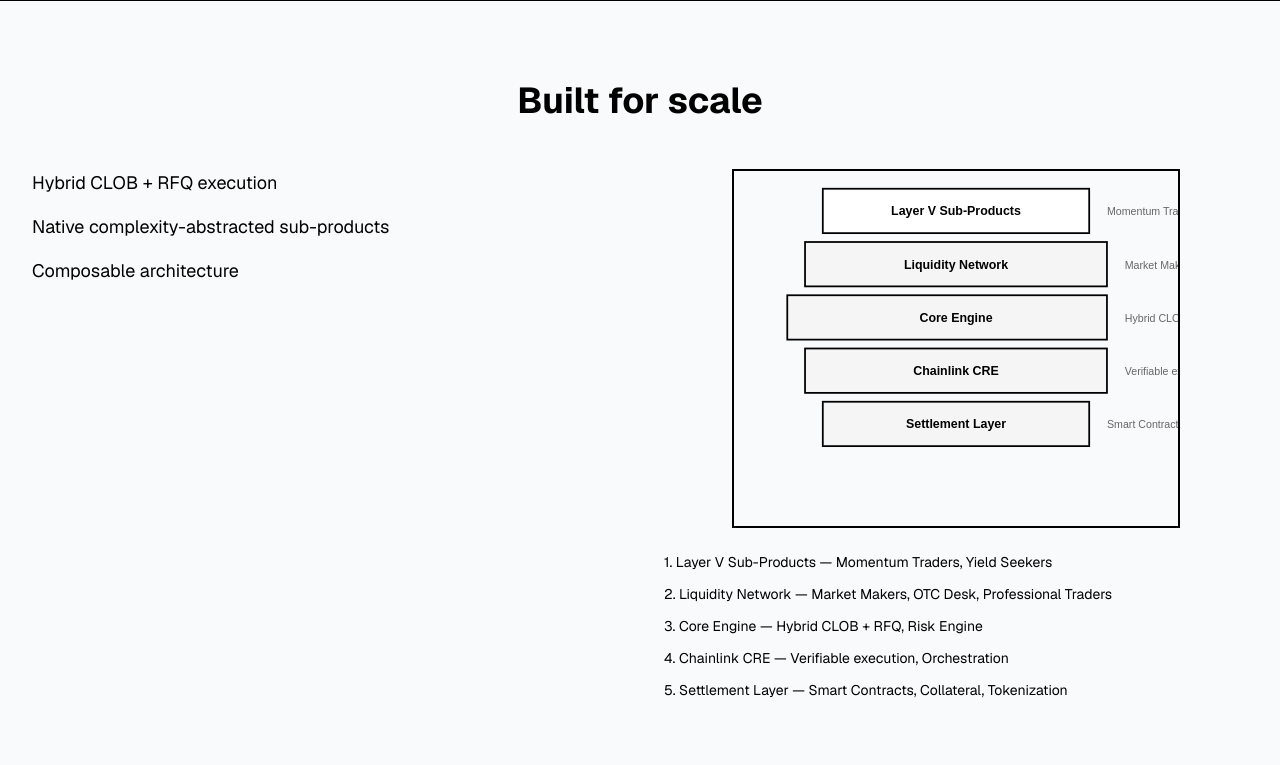
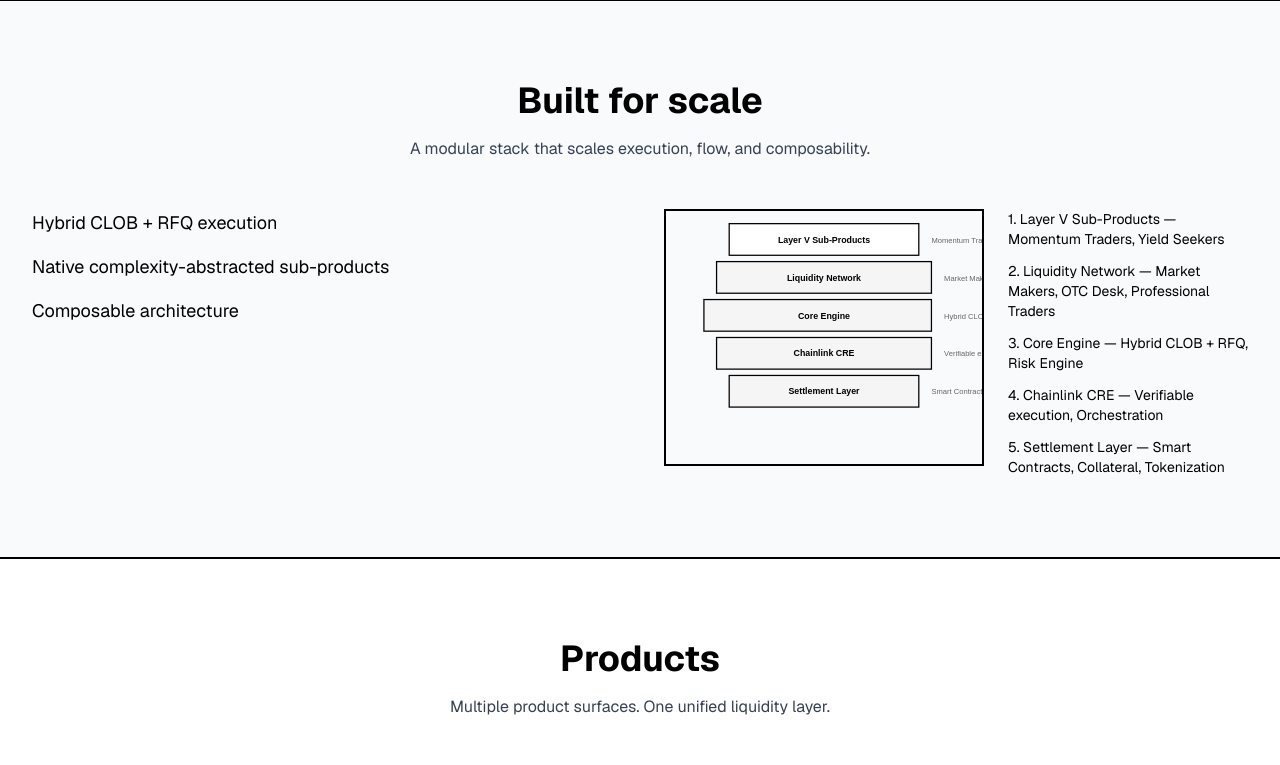
Before and after one commit to baptiste-layerv/layerv-landing-wireframe, a Next.js app: page / in a window 1280 px wide. Shown: the part 800-1565 px from the top of the page. Built offline with nearby package versions, Linux system fonts and the light colour scheme.

Commit message:
Add descriptions and update layout for Built for scale and Products sections

```diff
--- a/app/page.tsx
+++ b/app/page.tsx
@@ -198,7 +198,8 @@ export default function Home() {
         className="border-b-2 border-black bg-gray-50 fade-in opacity-0 transition-opacity duration-700"
       >
         <div className="container mx-auto px-4 sm:px-6 lg:px-8 py-16 sm:py-20">
-          <h2 className="text-3xl sm:text-4xl font-bold mb-12 text-center">Built for scale</h2>
+          <h2 className="text-3xl sm:text-4xl font-bold mb-4 text-center">Built for scale</h2>
+          <p className="text-center text-gray-700 mb-12">A modular stack that scales execution, flow, and composability.</p>
           <div className="grid md:grid-cols-2 gap-12 items-start">
             {/* Left Column */}
             <div className="space-y-4">
@@ -207,12 +208,12 @@ export default function Home() {
               <div className="text-lg">Composable architecture</div>
             </div>
             {/* Right Column */}
-            <div>
-              <div className="mb-6">
+            <div className="flex flex-col md:flex-row gap-6 items-start">
+              <div className="flex-shrink-0">
                 <img
                   src="/layer-v-stack.svg"
                   alt="Layer V Stack Diagram"
-                  className="w-full max-w-md mx-auto border-2 border-black"
+                  className="w-full max-w-xs border-2 border-black"
                 />
               </div>
               <div className="space-y-3 text-sm">
@@ -236,7 +237,8 @@ export default function Home() {
         className="border-b-2 border-black fade-in opacity-0 transition-opacity duration-700"
       >
         <div className="container mx-auto px-4 sm:px-6 lg:px-8 py-16 sm:py-20">
-          <h2 className="text-3xl sm:text-4xl font-bold mb-12 text-center">Products</h2>
+          <h2 className="text-3xl sm:text-4xl font-bold mb-4 text-center">Products</h2>
+          <p className="text-center text-gray-700 mb-12">Multiple product surfaces. One unified liquidity layer.</p>
           <div className="grid md:grid-cols-3 gap-6">
             {/* Premium Markets Card */}
             <div className="border-2 border-black bg-white p-6 hover:shadow-lg transition-shadow">
@@ -387,7 +389,8 @@ export default function Home() {
       >
         <div className="container mx-auto px-4 sm:px-6 lg:px-8 py-16 sm:py-20">
           <div className="max-w-3xl">
-            <h2 className="text-3xl sm:text-4xl font-bold mb-8">Trading Terminal</h2>
+            <div className="text-sm text-gray-600 mb-2">Trading Terminal</div>
+            <h2 className="text-3xl sm:text-4xl font-bold mb-8">INSTITUTIONAL-GRADE OPTIONS TRADING</h2>
             <div className="space-y-6">
               <div>
                 <h3 className="font-bold text-lg mb-2">Portfolio Margining</h3>
```
